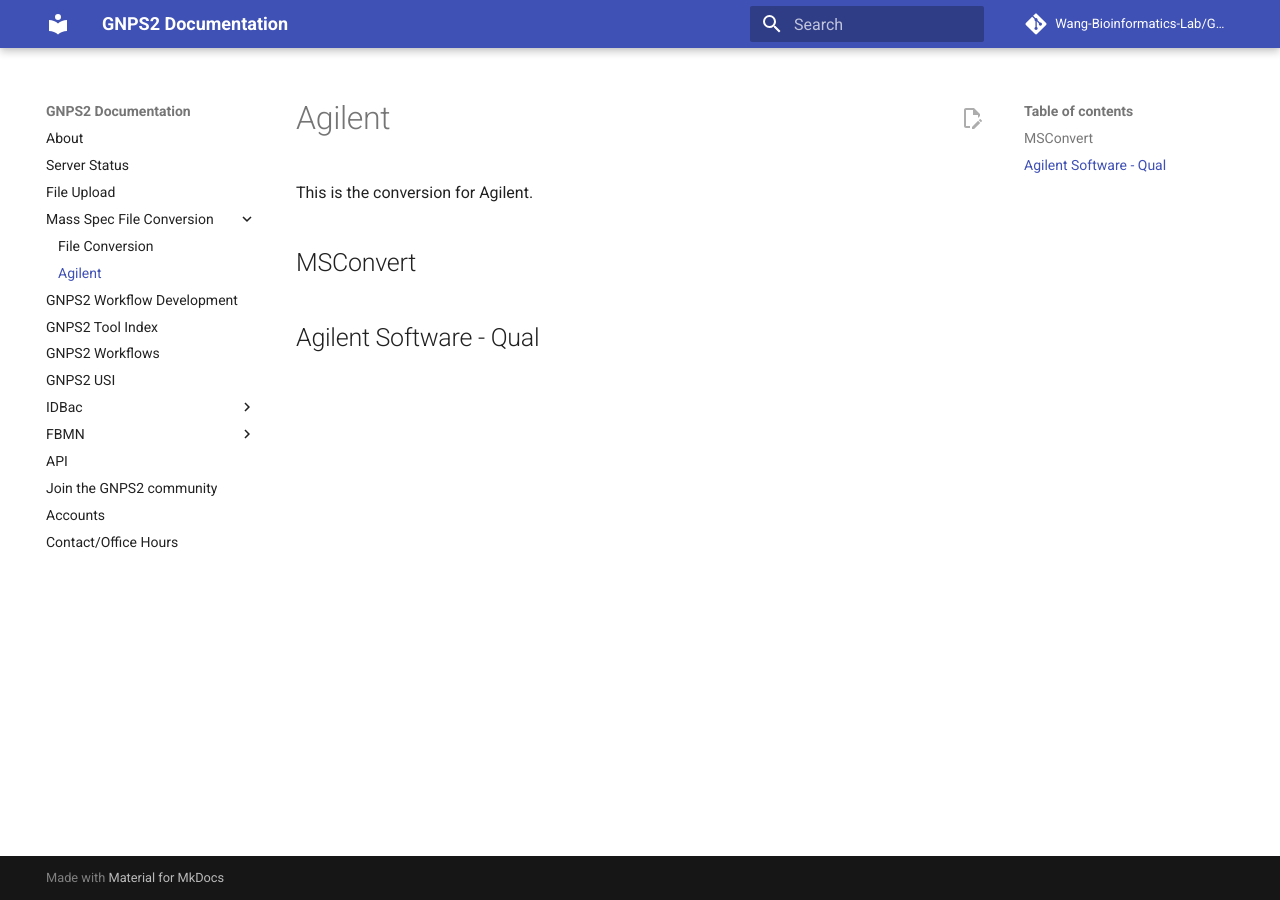
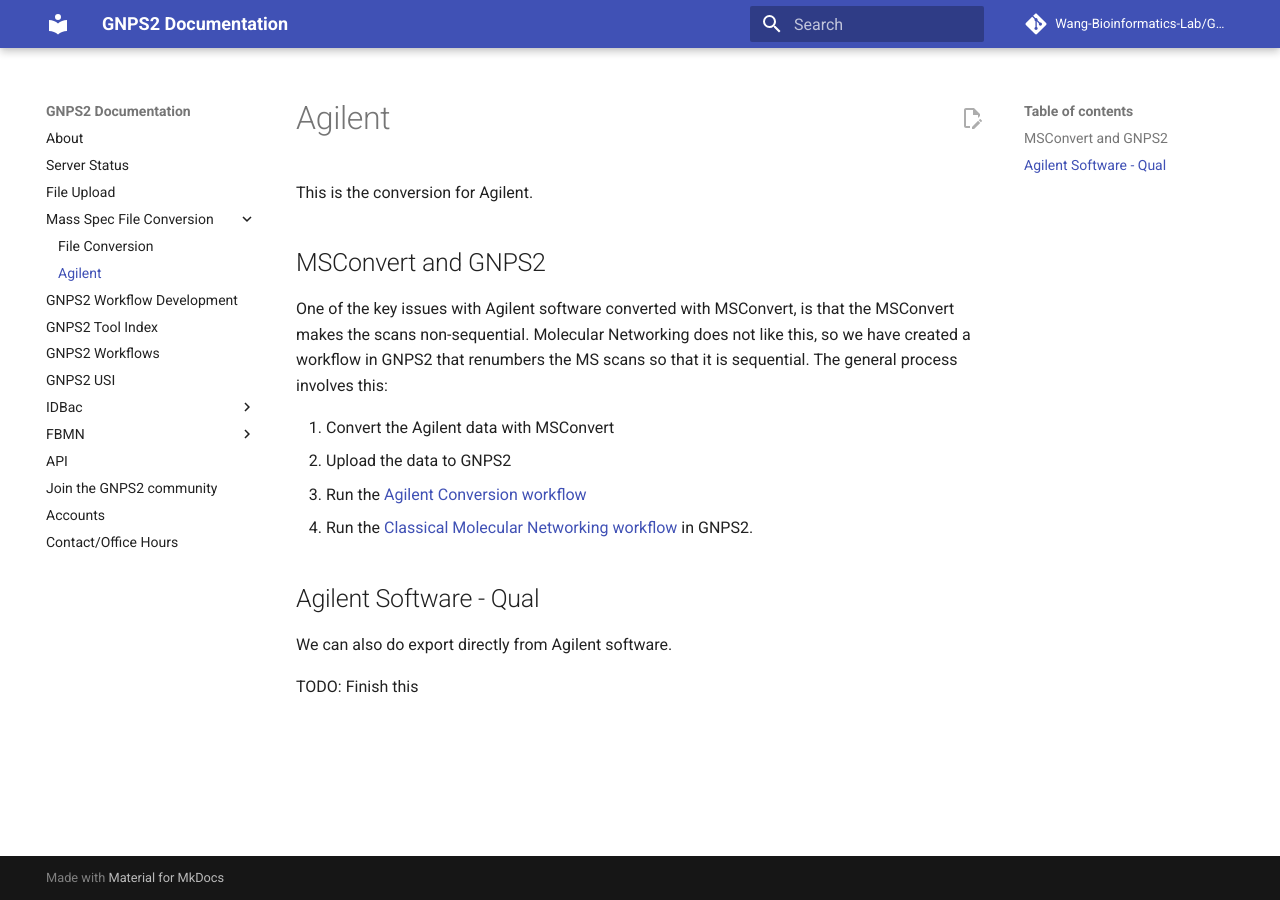
Before and after one commit to Wang-Bioinformatics-Lab/GNPS2_Documentation, an MkDocs documentation site: the page built from docs/agilent_conversion.md, in a window 1280 px wide. Built offline with MkDocs 1.6.1 and Material for MkDocs 9.7.7, drawn with Linux system fonts in a browser that asks for light colours; comment, search, counter and statistics services are not loaded.

Commit message:
adding conversion

```diff
--- a/docs/agilent_conversion.md
+++ b/docs/agilent_conversion.md
@@ -1,5 +1,17 @@
 This is the conversion for Agilent.
 
-## MSConvert
+## MSConvert and GNPS2
+
+One of the key issues with Agilent software converted with MSConvert, is that the MSConvert makes the scans non-sequential. Molecular Networking does not like this, so we have created a workflow in GNPS2 that renumbers the MS scans so that it is sequential. The general process involves this:
+
+1. Convert the Agilent data with MSConvert
+1. Upload the data to GNPS2
+1. Run the [Agilent Conversion workflow](https://gnps2.org/workflowinput?workflowname=agilent_conversion_workflow)
+1. Run the [Classical Molecular Networking workflow](https://gnps2.org/workflowinput?workflowname=classical_networking_workflow) in GNPS2.
+
 
 ## Agilent Software - Qual
+
+We can also do export directly from Agilent software.
+
+TODO: Finish this
```
